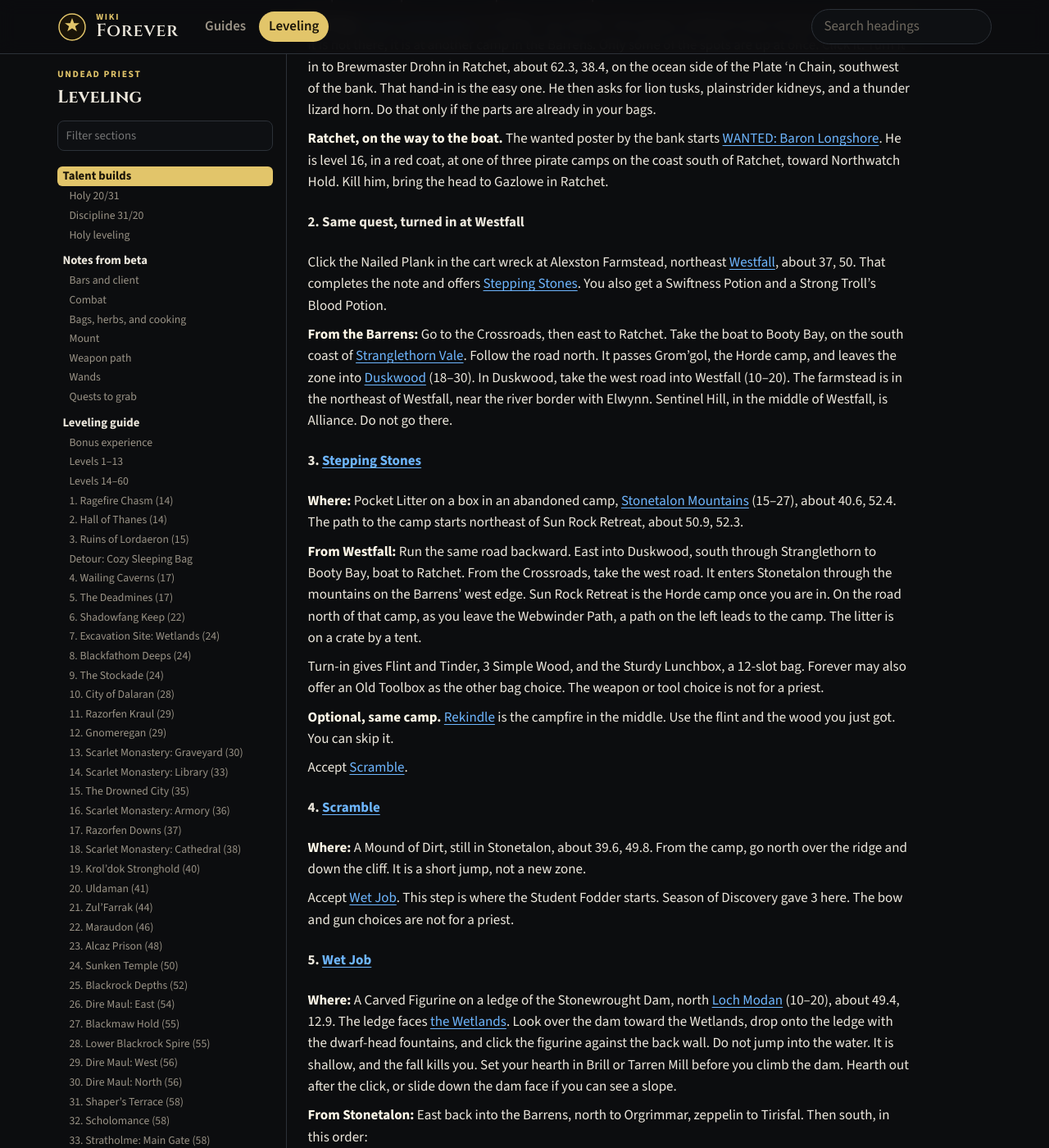
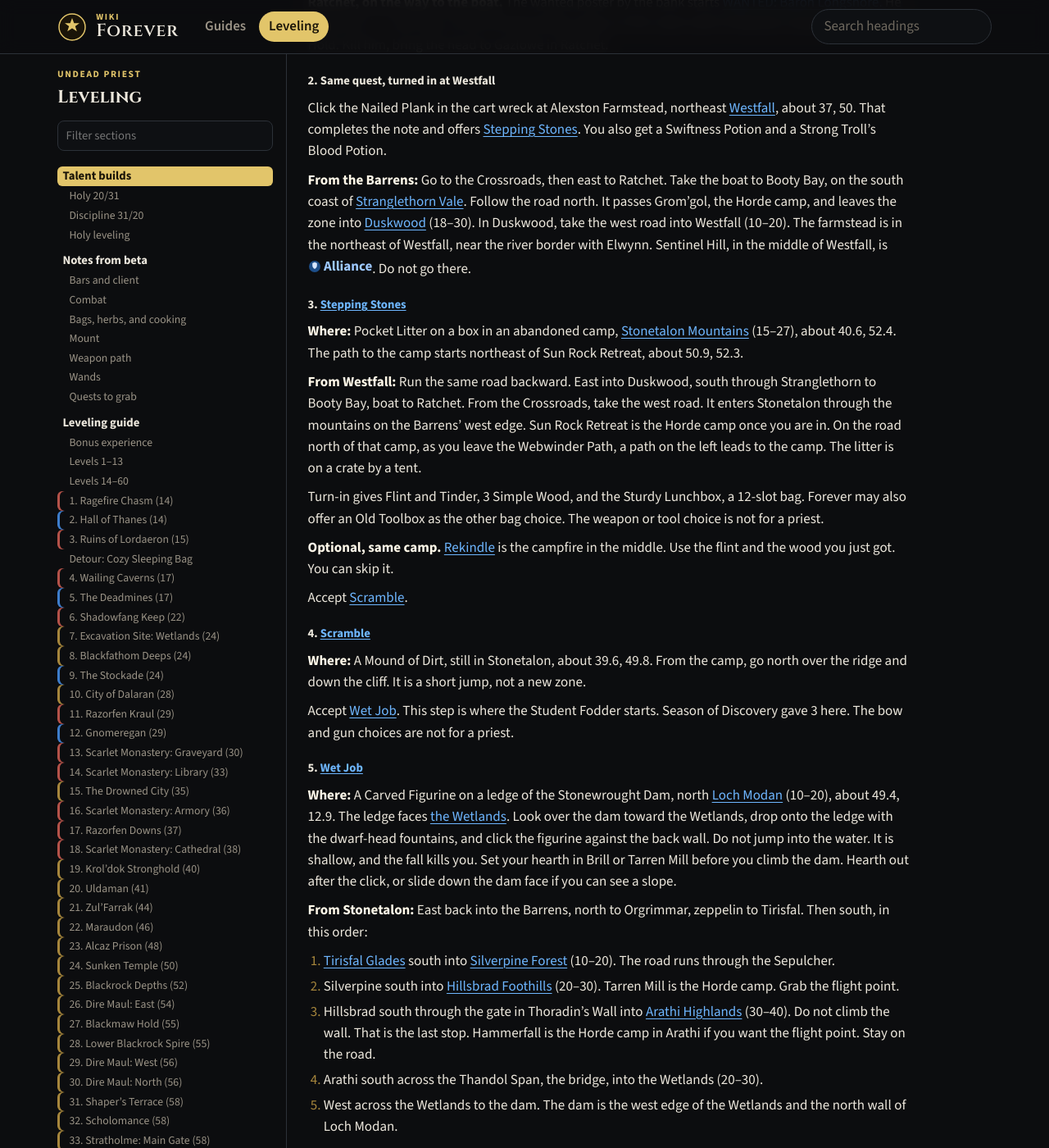
Before and after one commit to LordDemonos/wow-forever, a Jekyll site: the page built from wiki/guides/leveling.md, in a window 1280 px wide and 1400 px high, scrolled down 10726 px. Shown: the whole window at 82% size. Built offline with Jekyll 4.4.1, drawn with Linux system fonts in a browser that asks for light colours; some of the changed text lies outside the part shown.

Commit message:
Mark Horde and Alliance notes with faction colors and icons.
Co-authored-by: Cursor <cursoragent@cursor.com>

```diff
--- a/wiki/_layouts/guide.html
+++ b/wiki/_layouts/guide.html
@@ -18,3 +18,4 @@ layout: default
   </article>
 </div>
 <script src="{{ '/assets/js/toc.js' | relative_url }}"></script>
+<script src="{{ '/assets/js/faction.js' | relative_url }}"></script>
--- a/wiki/assets/css/site.css
+++ b/wiki/assets/css/site.css
@@ -359,6 +359,55 @@ a:hover { color: var(--link-hover); }
 }
 .article a[href*="wowforevertalents.com"]:hover { background: rgba(226, 197, 106, 0.18); color: #fff4cc; }
 
+.article h3.is-horde,
+.article h3.is-alliance,
+.article h3.is-both { padding-left: 0.5rem; }
+.article h3.is-horde { border-left: 3px solid #b55249; }
+.article h3.is-alliance { border-left: 3px solid #3d7dcc; color: #d6e6ff; }
+.article h3.is-both { border-left: 3px solid var(--gold-dim); }
+.article h4 {
+  margin: 1.15rem 0 0.35rem;
+  font-size: 0.92rem;
+}
+.article h4.is-horde {
+  color: #ff8f86;
+  font-size: 0.78rem;
+  font-weight: 700;
+  letter-spacing: 0.12em;
+  text-transform: uppercase;
+}
+.faction {
+  display: inline-flex;
+  align-items: center;
+  gap: 0.22rem;
+  font-weight: 700;
+  white-space: nowrap;
+  vertical-align: baseline;
+}
+.faction-horde { color: #ff8f86; }
+.faction-alliance { color: #9ec9ff; }
+.faction-both { color: #f0e2b0; }
+.faction-mark {
+  display: inline-flex;
+  align-items: center;
+  gap: 0.12rem;
+  margin-right: 0.35rem;
+  vertical-align: -0.15em;
+}
+.faction-icon { width: 1rem; height: 1rem; display: block; }
+.article .note-alliance {
+  padding: 0.25rem 0.6rem 0.25rem 0.5rem;
+  border-left: 3px solid #3d7dcc;
+  border-radius: 0 8px 8px 0;
+  background: rgba(61, 125, 204, 0.12);
+  color: #d7e6fb;
+}
+.article li.note-alliance { margin-left: -0.15rem; }
+.article .note-alliance strong { color: #f4f8ff; }
+.toc-h3.is-horde > a { box-shadow: inset 3px 0 0 #b55249; }
+.toc-h3.is-alliance > a { box-shadow: inset 3px 0 0 #3d7dcc; }
+.toc-h3.is-both > a { box-shadow: inset 3px 0 0 #a6863c; }
+
 .colophon {
   max-width: 1180px;
   margin: 0 auto;
--- /dev/null
+++ b/wiki/assets/js/faction.js
@@ -0,0 +1,95 @@
+(function () {
+  var article = document.querySelector(".article");
+  if (!article) return;
+
+  var hordeIcon =
+    '<svg class="faction-icon" viewBox="0 0 16 16" aria-hidden="true"><circle cx="8" cy="8" r="7" fill="#9a2f2a"/><path fill="none" stroke="#f4e4c8" stroke-width="1.3" stroke-linecap="round" d="M3.5 7.2c1.2-2 2.6-3 4.5-3s3.3 1 4.5 3"/><path fill="none" stroke="#f4e4c8" stroke-width="1.3" stroke-linecap="round" d="M4.3 10.4c.3-2.4 1.3-4 3.7-4s3.4 1.6 3.7 4"/></svg>';
+  var allianceIcon =
+    '<svg class="faction-icon" viewBox="0 0 16 16" aria-hidden="true"><circle cx="8" cy="8" r="7" fill="#1d4e89"/><path fill="#d7e6ff" d="M8 2.8l2.8 1.1v2.8c0 2.1-1.2 3.4-2.8 4.2-1.6-.8-2.8-2.1-2.8-4.2V3.9z"/></svg>';
+
+  function icons(kind) {
+    if (kind === "both") return hordeIcon + allianceIcon;
+    return kind === "horde" ? hordeIcon : allianceIcon;
+  }
+
+  function badge(kind, label) {
+    return '<span class="faction faction-' + kind + '">' + icons(kind) + "<span>" + label + "</span></span>";
+  }
+
+  function iconEl(kind) {
+    var mark = document.createElement("span");
+    mark.className = "faction-mark faction-" + kind;
+    mark.setAttribute("aria-hidden", "true");
+    mark.innerHTML = icons(kind);
+    return mark;
+  }
+
+  function plain(el) {
+    return el.textContent.replace(/\s+/g, " ").trim();
+  }
+
+  article.querySelectorAll("p").forEach(function (p) {
+    var text = plain(p);
+    if (text.indexOf("Go at ") !== 0) return;
+    var kind = "";
+    if (text.indexOf("Both factions") !== -1) {
+      p.innerHTML = p.innerHTML.replace("Both factions", badge("both", "Both factions"));
+      kind = "both";
+    } else if (/\bAlliance\./.test(text)) {
+      p.innerHTML = p.innerHTML.replace("Alliance.", badge("alliance", "Alliance") + ".");
+      kind = "alliance";
+    } else if (/\bHorde\./.test(text)) {
+      p.innerHTML = p.innerHTML.replace("Horde.", badge("horde", "Horde") + ".");
+      kind = "horde";
+    }
+    if (!kind) return;
+    var heading = p.previousElementSibling;
+    if (!heading || heading.tagName !== "H3") return;
+    heading.classList.add("is-" + kind);
+    heading.insertBefore(iconEl(kind), heading.firstChild);
+    if (!heading.id) return;
+    var link = document.querySelector('.toc-list a[href="#' + CSS.escape(heading.id) + '"]');
+    if (link) link.parentElement.classList.add("is-" + kind);
+  });
+
+  article.querySelectorAll("h4").forEach(function (heading) {
+    if (plain(heading) !== "Horde quests") return;
+    heading.classList.add("is-horde");
+    heading.insertBefore(iconEl("horde"), heading.firstChild);
+  });
+
+  function allianceMode(text) {
+    if (/^Alliance\b/.test(text)) return "full";
+    if (/Chain\. Alliance/.test(text)) return "full";
+    if (/Alliance-only/.test(text)) return "full";
+    if (/Alliance NPCs/.test(text)) return "full";
+    if (/Alliance capital/.test(text)) return "full";
+    if (/No Horde giver/.test(text)) return "full";
+    if (/start in Alliance/.test(text)) return "full";
+    if (/Alliance towns/.test(text) && text.length < 240) return "full";
+    if (/\b(is|are) Alliance\b/.test(text)) return text.length > 280 ? "inline" : "full";
+    return "";
+  }
+
+  article.querySelectorAll("p, li").forEach(function (el) {
+    if (el.querySelector(".faction")) return;
+    var text = plain(el);
+    if (text.indexOf("Go at ") === 0) return;
+    var mode = allianceMode(text);
+    if (mode === "full") {
+      el.classList.add("note-alliance");
+      el.insertBefore(iconEl("alliance"), el.firstChild);
+    } else if (mode === "inline") {
+      el.innerHTML = el.innerHTML
+        .replace("are Alliance", "are " + badge("alliance", "Alliance"))
+        .replace("is Alliance", "is " + badge("alliance", "Alliance"));
+    }
+  });
+
+  article.querySelectorAll("li").forEach(function (item) {
+    if (item.textContent.indexOf("Horde comes before") === -1) return;
+    item.innerHTML = item.innerHTML
+      .replace("Horde comes", badge("horde", "Horde") + " comes")
+      .replace("an Alliance one", "an " + badge("alliance", "Alliance") + " one");
+  });
+})();
```
